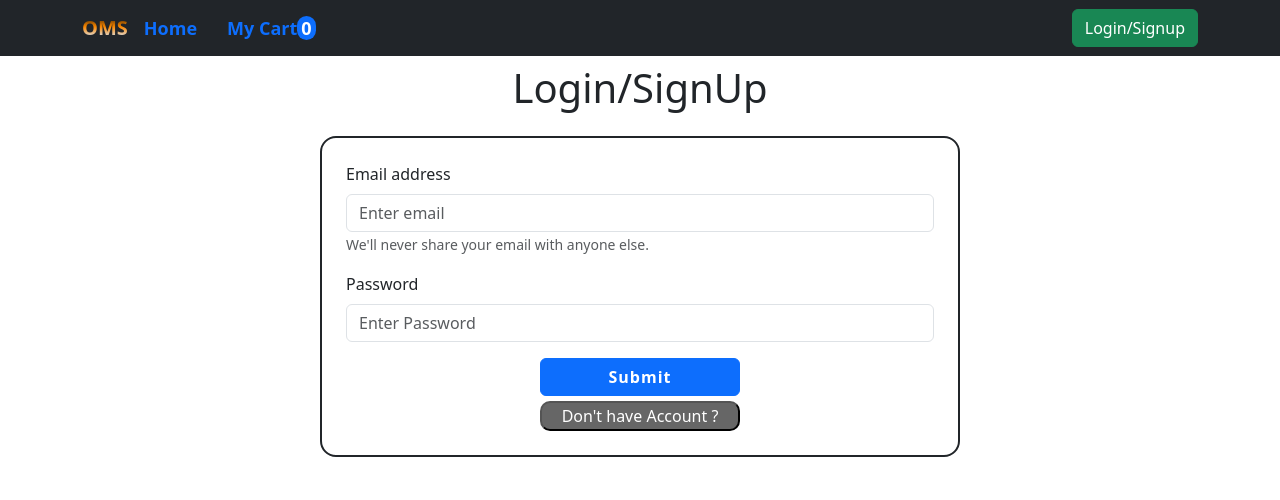
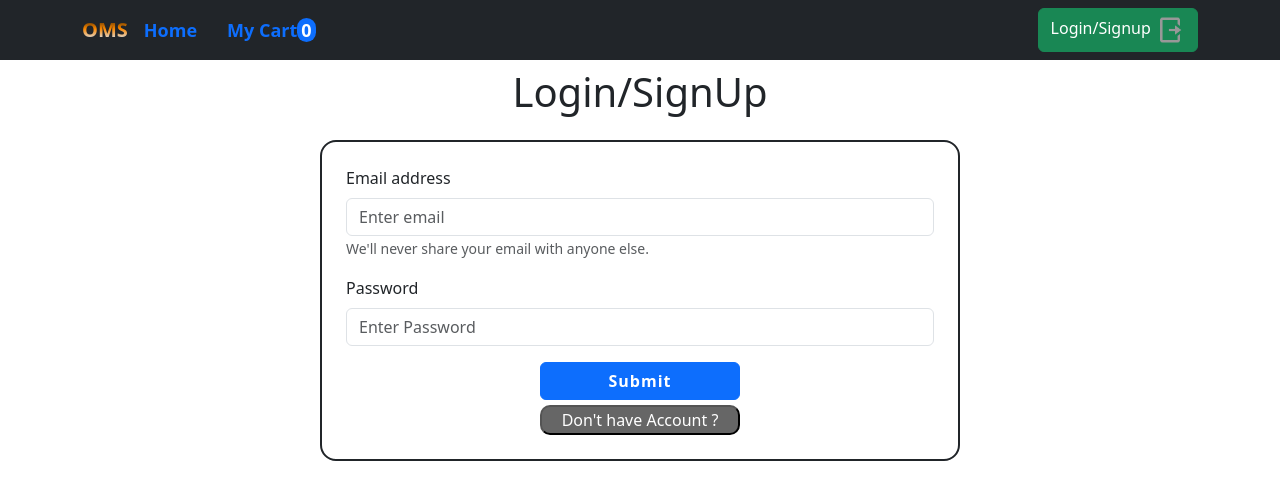
Before and after one commit to Vivek-Kalal-Mobiuso/OrderManagementSystem, a React (Create React App) app in the folder client/: page /auth in a window 1280 px wide. Shown: the top 500 px of the page. Built offline with nearby package versions, Linux system fonts and the light colour scheme.

Commit message:
logout Functionality

```diff
--- a/client/src/assets/index.js
+++ b/client/src/assets/index.js
@@ -1,11 +1,13 @@
 import logo from "./logo.png"
 import Account from "./Account.png"
 import menu from "./menu.png"
+import logout from "./logout.png"
 import productImg from "./productImg.jpg"
 
 export {
     logo,
     productImg,
+    logout,
     menu,
     Account
 }
--- a/client/src/components/CartItem.jsx
+++ b/client/src/components/CartItem.jsx
@@ -9,7 +9,7 @@ const CartItem = ({ item, setTotal }) => {
     const dispatch = useDispatch()
 
     useEffect(() => {
-        // setTotal(prev => prev + qty * Number(item.productPrice))
+        setTotal(prev => prev + qty * Number(item.productPrice))
     }, [qty])
     return (
         <div className='container border border-2 border-dark d-flex p-2 justify-content-between align-items-center rounded'>
@@ -30,8 +30,8 @@ const CartItem = ({ item, setTotal }) => {
                     <button
                         className='p-0 total-p bg-danger px-2 mt-1 rounded'
                         onClick={() => {
-                            setQty(prev => (prev === 1) ? 0 : prev - 1)
-                            // (qty > 0 && setTotal(prev => prev - Number(item.productPrice)))
+                            setQty(prev => (prev === 1 || prev === 0) ? 1 : prev - 1)
+                            setTotal(prev => prev - Number(item.productPrice))
                         }}
                     >
                         -
--- a/client/src/css/navbar.css
+++ b/client/src/css/navbar.css
@@ -44,3 +44,7 @@
     font-weight: 600;
     font-size: large;
 }
+
+.logout-img{
+    width: 30px;
+}
--- a/client/src/pages/Authentication.jsx
+++ b/client/src/pages/Authentication.jsx
@@ -37,7 +37,7 @@ function Authentication() {
                     res.then((result) => {
                         console.log(result);
                         // dispatch(setUser())
-                        navigate("/")
+                        navigate(-1)
                     }).catch((e) => {
                         navigate("/auth")
                     })
@@ -54,7 +54,7 @@ function Authentication() {
                     res.then((data) => {
                         console.log("hi");
                         dispatch(setUser(data))
-                        navigate("/")
+                        navigate(-1)
                     }).catch((e) => {
                         navigate("/auth")
                     })
--- a/client/src/pages/MyCart.jsx
+++ b/client/src/pages/MyCart.jsx
@@ -40,7 +40,8 @@ const MyCart = () => {
       {/* <div className='border border-2 border-opacity-50 p-2 mt-2'>
           <h2>Your Grand Total is : {total}</h2>
       </div> */}
-      <div className='text-end mt-2'>
+      <div className='text-end d-flex justify-content-between p-2 mt-2 border border-2'>
+        <h1>Your Grand Total is : {total}</h1>
         <Button variant='success' onClick={() => {
           if(!token) {
             toast.error("Please login First")
--- a/client/src/pages/NavbarHeader.jsx
+++ b/client/src/pages/NavbarHeader.jsx
@@ -8,6 +8,7 @@ import Button from 'react-bootstrap/Button';
 import { useDispatch, useSelector } from 'react-redux';
 import { logoutUser } from "../store/slice/UserSlice.js"
 import { toast } from 'react-toastify';
+import { logout } from '../assets/index.js';
 
 function NavbarHeader() {
   const location = useLocation(); // once ready it returns the 'window.location' object
@@ -50,7 +51,7 @@ function NavbarHeader() {
             }}
               variant={`${(user) ? "danger" : "success"}`}
               className='text-center'
-            >{user ? "Logout" : "Login/Signup"}</Button>
+            >{user ? "Logout" : "Login/Signup"} <img src={logout} alt='logout' className='logout-img' /></Button>
           </div>
         </Navbar.Collapse>
       </Container>
```
Also changed, not shown: client/src/assets/logout.png (added).
